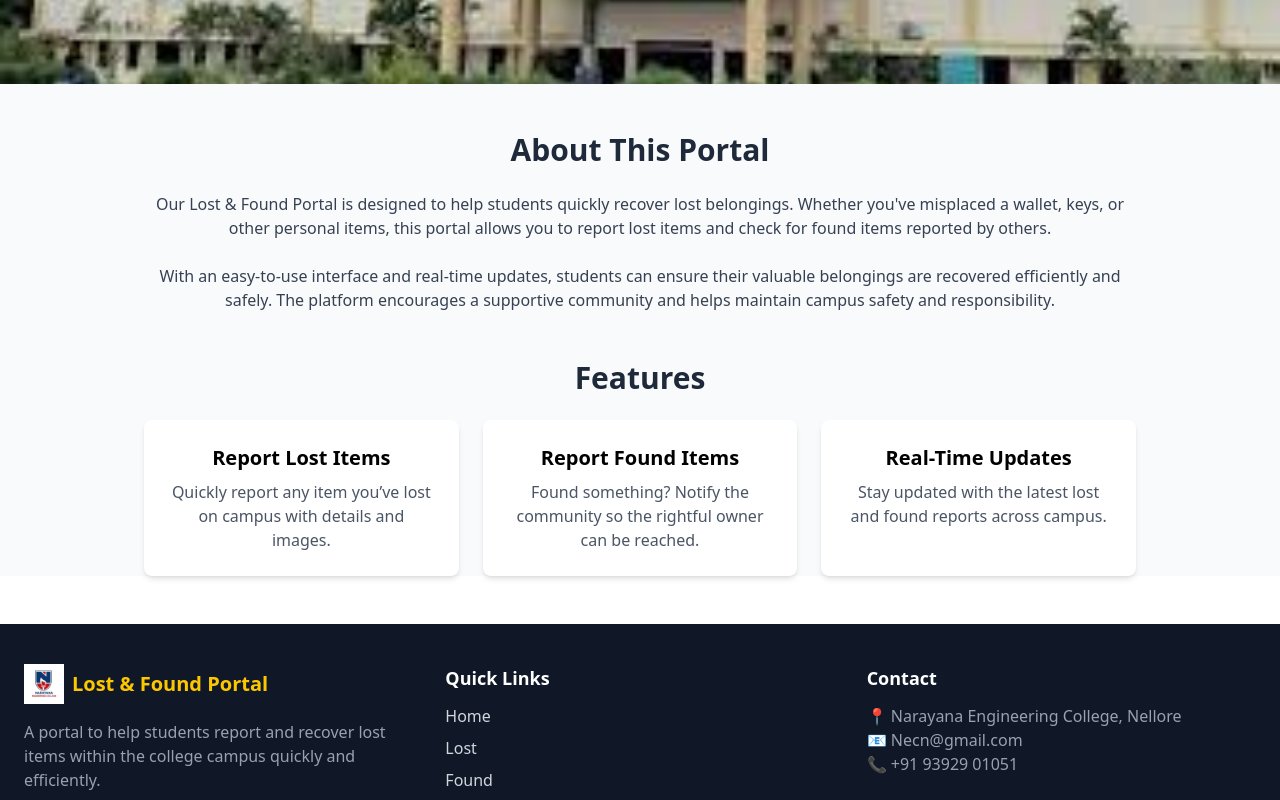
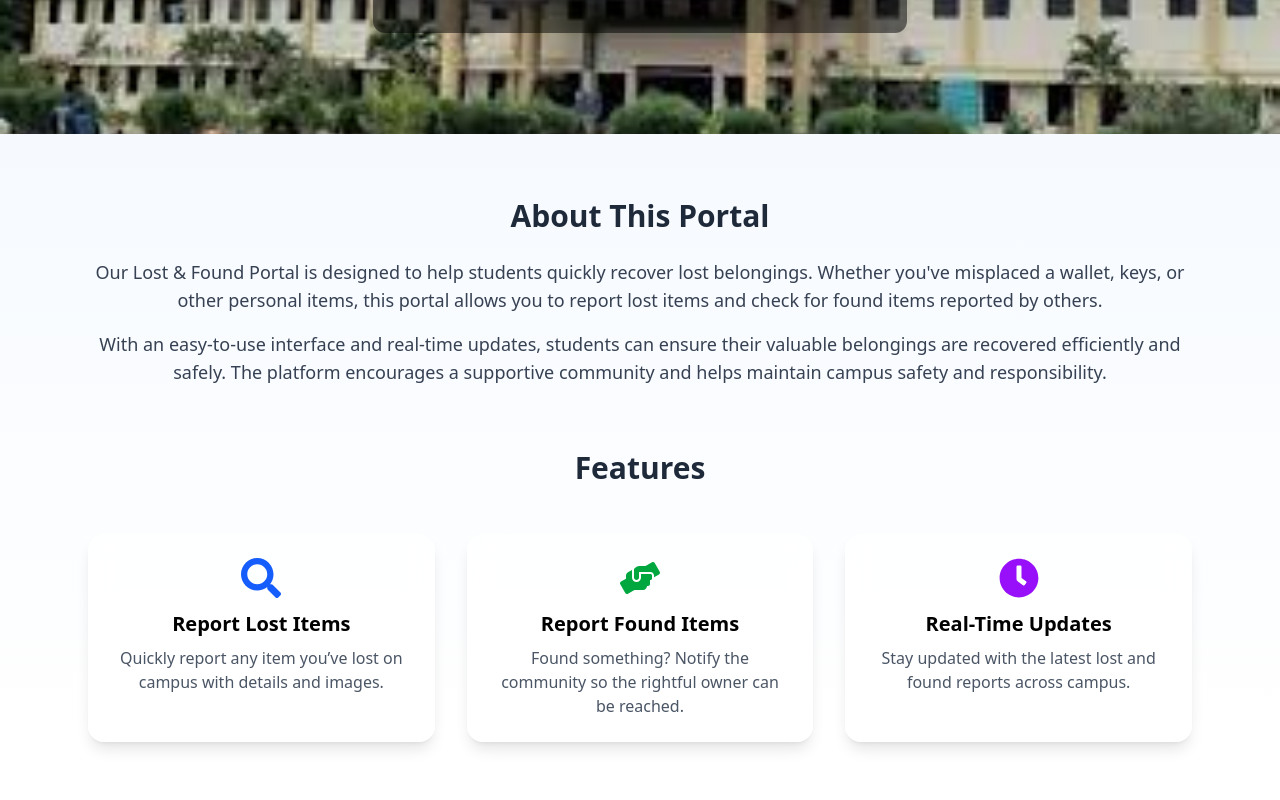
Before and after one commit to Vyshu15-chowdary/Found-or-Lost-Portal, a React (Vite) app in the folder Frontend/: page /about in a window 1280 px wide. Shown: the part 380-1180 px from the top of the page. Built offline with nearby package versions, Linux system fonts and the light colour scheme.

Commit message:
upgraded about page

```diff
--- a/Frontend/src/Pages/About.jsx
+++ b/Frontend/src/Pages/About.jsx
@@ -1,72 +1,68 @@
 // src/Pages/About.jsx
 import React from "react";
-import collegeImage from "/college-hero.jpeg"; // make sure image exists
+import collegeImage from "/college-hero.jpeg";
 import collegeLogo from "/college-logo.jpeg";
+import { FaSearch, FaHandsHelping, FaClock } from "react-icons/fa";
 
 export default function About() {
   return (
-    <div className="min-h-screen bg-gray-50">
+    <div className="min-h-screen bg-gradient-to-b from-blue-50 to-white">
+
       {/* Hero Section */}
       <section
-        className="relative bg-cover bg-center h-[400px] flex items-center justify-center"
+        className="relative h-[450px] flex items-center justify-center bg-cover bg-center"
         style={{ backgroundImage: `url(${collegeImage})` }}
       >
-        <div className="bg-black bg-opacity-50 p-6 rounded text-center text-white">
-          <img src={collegeLogo} alt="College Logo" className="h-16 mx-auto mb-4" />
-          <h1 className="text-4xl md:text-5xl font-bold mb-2">
-            Lost & Found Portal
-          </h1>
-          <p className="text-lg md:text-xl">
-            Helping Students Recover Lost Items Quickly
-          </p>
+        <div className="bg-black/50 p-8 rounded-xl text-center text-white max-w-3xl">
+          <img src={collegeLogo} alt="College Logo" className="h-20 mx-auto mb-4 rounded-full border-4 border-blue-500 shadow-lg" />
+          <h1 className="text-4xl md:text-5xl font-extrabold mb-3">Lost & Found Portal</h1>
+          <p className="text-lg md:text-xl">Helping Students Recover Lost Items Quickly</p>
         </div>
       </section>
 
       {/* About Portal Section */}
-      <section className="max-w-5xl mx-auto px-4 mt-12">
-        <h2 className="text-3xl font-bold mb-6 text-gray-800 text-center">
-          About This Portal
-        </h2>
-        <p className="text-gray-700 text-center mb-6">
-          Our Lost & Found Portal is designed to help students quickly recover
-          lost belongings. Whether you've misplaced a wallet, keys, or other
-          personal items, this portal allows you to report lost items and check
-          for found items reported by others.
+      <section className="max-w-6xl mx-auto px-6 mt-16 text-center">
+        <h2 className="text-3xl font-bold mb-6 text-gray-800">About This Portal</h2>
+        <p className="text-gray-700 mb-4 text-lg">
+          Our Lost & Found Portal is designed to help students quickly recover lost belongings. Whether you've misplaced a wallet, keys, or other personal items, this portal allows you to report lost items and check for found items reported by others.
         </p>
-        <p className="text-gray-700 text-center mb-6">
-          With an easy-to-use interface and real-time updates, students can
-          ensure their valuable belongings are recovered efficiently and safely.
-          The platform encourages a supportive community and helps maintain
-          campus safety and responsibility.
+        <p className="text-gray-700 mb-4 text-lg">
+          With an easy-to-use interface and real-time updates, students can ensure their valuable belongings are recovered efficiently and safely. The platform encourages a supportive community and helps maintain campus safety and responsibility.
         </p>
       </section>
 
       {/* Features Section */}
-      <section className="max-w-5xl mx-auto px-4 mt-12 mb-12">
-        <h2 className="text-3xl font-bold mb-6 text-gray-800 text-center">
-          Features
-        </h2>
-        <div className="grid grid-cols-1 md:grid-cols-3 gap-6">
-          <div className="bg-white shadow-md rounded-lg p-6 text-center hover:shadow-lg transition">
-            <h3 className="text-xl font-semibold mb-2">Report Lost Items</h3>
-            <p className="text-gray-600">
-              Quickly report any item you’ve lost on campus with details and images.
-            </p>
-          </div>
-          <div className="bg-white shadow-md rounded-lg p-6 text-center hover:shadow-lg transition">
-            <h3 className="text-xl font-semibold mb-2">Report Found Items</h3>
-            <p className="text-gray-600">
-              Found something? Notify the community so the rightful owner can be reached.
-            </p>
-          </div>
-          <div className="bg-white shadow-md rounded-lg p-6 text-center hover:shadow-lg transition">
-            <h3 className="text-xl font-semibold mb-2">Real-Time Updates</h3>
-            <p className="text-gray-600">
-              Stay updated with the latest lost and found reports across campus.
-            </p>
-          </div>
+      <section className="max-w-6xl mx-auto px-6 mt-16 mb-16">
+        <h2 className="text-3xl font-bold mb-12 text-center text-gray-800">Features</h2>
+        <div className="grid grid-cols-1 md:grid-cols-3 gap-8">
+          <FeatureCard
+            icon={<FaSearch size={40} className="mx-auto mb-3 text-blue-600" />}
+            title="Report Lost Items"
+            description="Quickly report any item you’ve lost on campus with details and images."
+          />
+          <FeatureCard
+            icon={<FaHandsHelping size={40} className="mx-auto mb-3 text-green-600" />}
+            title="Report Found Items"
+            description="Found something? Notify the community so the rightful owner can be reached."
+          />
+          <FeatureCard
+            icon={<FaClock size={40} className="mx-auto mb-3 text-purple-600" />}
+            title="Real-Time Updates"
+            description="Stay updated with the latest lost and found reports across campus."
+          />
         </div>
       </section>
     </div>
   );
 }
+
+// Feature Card Component
+function FeatureCard({ icon, title, description }) {
+  return (
+    <div className="bg-white/70 backdrop-blur-md shadow-lg rounded-2xl p-6 text-center hover:shadow-2xl transition transform hover:-translate-y-2">
+      {icon}
+      <h3 className="text-xl font-semibold mb-2">{title}</h3>
+      <p className="text-gray-600">{description}</p>
+    </div>
+  );
+}
```
